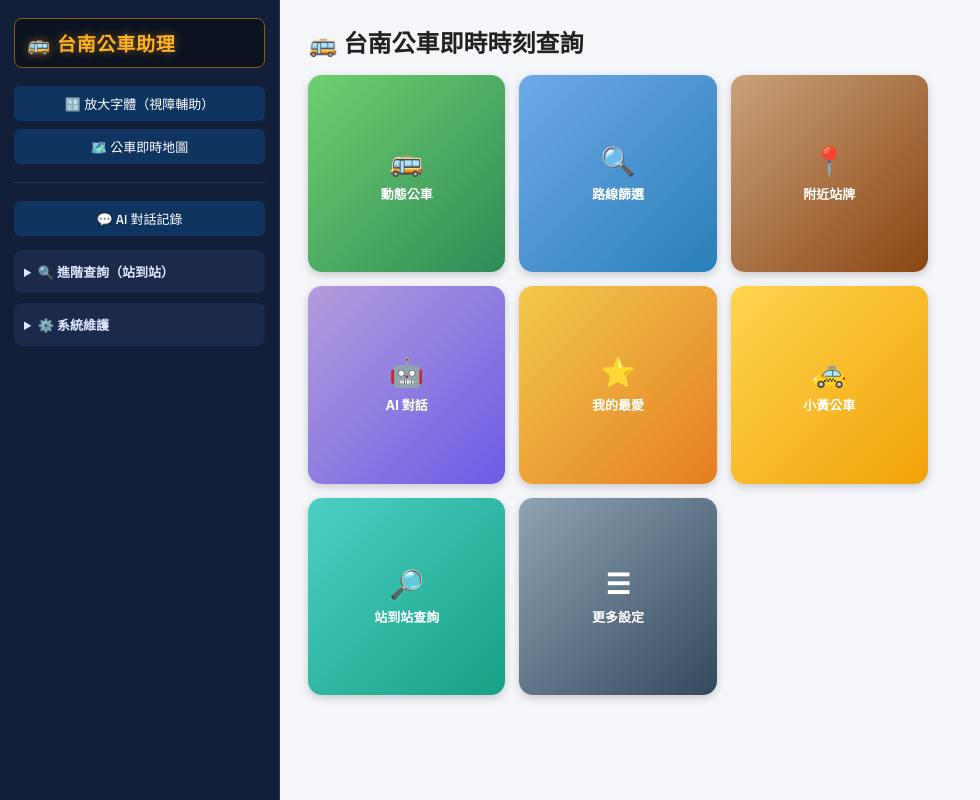
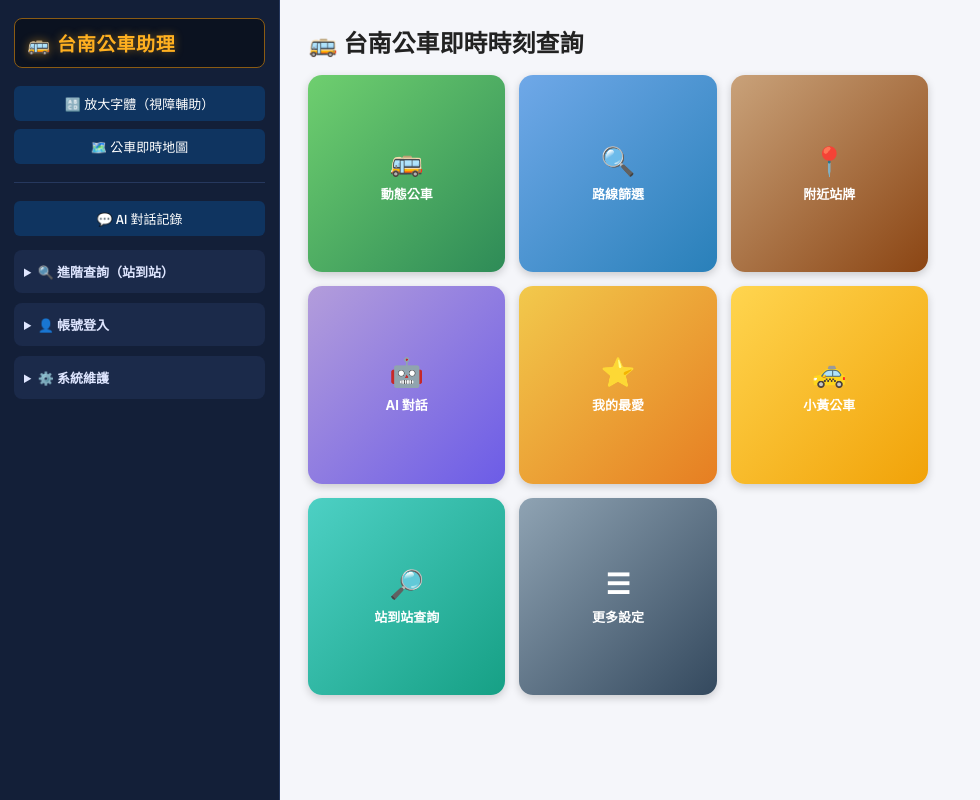
Before and after one commit to Luke0515-luke/bus_app.py3.0, a Python web app: template templates/index.html in a window 1280 px wide. Shown: the whole page, without its empty margins (0-980 px from the left). Run offline with Jinja, Linux system fonts and the light colour scheme; the template is opened without the code that fills it, so the values that code supplies are empty.

Commit message:
Update index.html

```diff
--- a/templates/index.html
+++ b/templates/index.html
@@ -4,7 +4,6 @@
 <meta charset="UTF-8">
 <meta name="viewport" content="width=device-width, initial-scale=1.0">
 <title>🚌 台南公車 AI 助理</title>
-<link rel="manifest" href="{{ url_for('static', filename='manifest.json') }}">
 <link rel="stylesheet" href="{{ url_for('static', filename='css/style.css') }}">
 <link rel="stylesheet" href="https://unpkg.com/leaflet@1.9.4/dist/leaflet.css">
 <script src="https://unpkg.com/leaflet@1.9.4/dist/leaflet.js"></script>
@@ -60,6 +59,27 @@
         <datalist id="adv-end-list"></datalist>
         <button id="btn-adv-search" class="btn btn-block">🔎 查詢路線</button>
         <div id="adv-search-result"></div>
+      </div>
+    </details>
+
+    <!-- 帳號登入 -->
+    <details class="expander" id="details-account">
+      <summary>👤 帳號登入</summary>
+      <div id="account-logged-out">
+        <p class="caption">登入後，最愛路線、最近查詢、AI 對話記錄都會綁定在帳號上，換裝置、換瀏覽器登入一樣看得到。</p>
+        <label>帳號</label>
+        <input type="text" id="auth-username" placeholder="輸入帳號...">
+        <label>密碼</label>
+        <input type="password" id="auth-password" placeholder="輸入密碼...">
+        <div class="dir-buttons">
+          <button id="btn-login" class="btn dir-btn">🔑 登入</button>
+          <button id="btn-register" class="btn dir-btn">📝 註冊新帳號</button>
+        </div>
+        <div id="auth-status"></div>
+      </div>
+      <div id="account-logged-in" class="hidden">
+        <p class="caption">已登入：<b id="account-username"></b></p>
+        <button id="btn-logout" class="btn btn-block">🚪 登出</button>
       </div>
     </details>
 
@@ -248,6 +268,8 @@
                 <button id="btn-map-refresh" class="btn">🔄 更新</button>
                 <button id="btn-map-home" class="btn">🏠 回查詢頁</button>
               </div>
+              <button id="btn-map-locate" class="btn btn-block">📍 定位我的位置</button>
+              <div id="map-locate-status" class="caption"></div>
               <div id="map-caption" class="caption"></div>
               <button id="btn-toggle-bus-list" class="btn btn-block hidden"></button>
               <div id="map-bus-list" class="hidden" style="max-height:260px;overflow-y:auto;-webkit-overflow-scrolling:touch;"></div>
```
